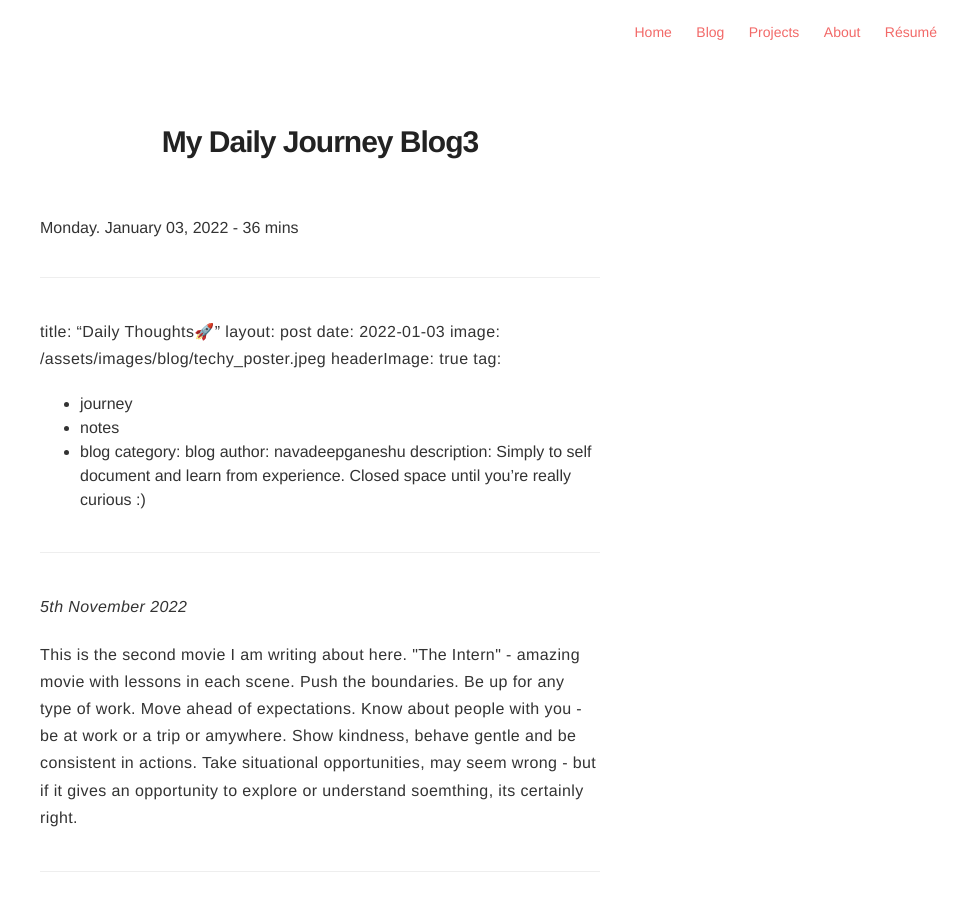
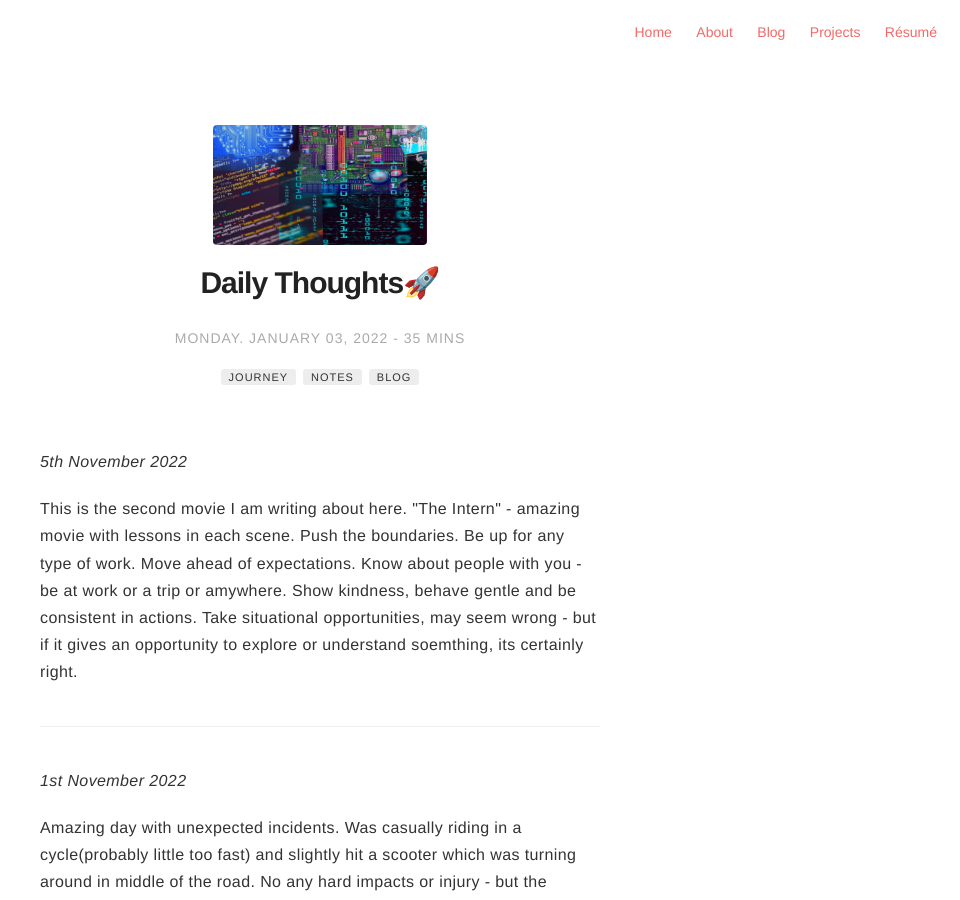
Before and after one commit to ngu25/ngu25.github.io, a Jekyll site: the page built from _posts/2022-01-03-my-daily-journey-blog3.markdown, in a window 1280 px wide and 900 px high. Shown: the whole window, without its empty margins (320-1280 px from the left). Built offline with Jekyll 4.4.1, drawn with Linux system fonts in a browser that asks for light colours; our own code applies the rules of GitHub Pages for plain Markdown files; comment, search, counter and statistics services are not loaded; some of the changed text lies outside the part shown.

Commit message:
r&r section added

```diff
--- a/_includes/nav.html
+++ b/_includes/nav.html
@@ -4,6 +4,14 @@
             <li class="item">
                 <a class="link" href="{{ site.url }}/">Home</a>
             </li>
+        {% endif %}
+
+        {% if site.about == true %}
+            {% if page.title != "About" %}
+                <li class="item">
+                    <a class="link" href="{{ site.url }}/about">About</a>
+                </li>
+            {% endif %}
         {% endif %}
 
         {% if site.blog == true %}
@@ -22,20 +30,18 @@
             {% endif %}
         {% endif %}
 
-        {% if site.about == true %}
-            {% if page.title != "About" %}
-                <li class="item">
-                    <a class="link" href="{{ site.url }}/about">About</a>
-                </li>
-            {% endif %}
-        {% endif %}
-
         {% if site.resume == true %}
             <li class="item">
                 <a class="link" href="{% if site.resume-external %}{{ site.resume-url }}{% else %}{{ site.url }}/{{ site.resume-url }}{% endif %}">Résumé</a>
             </li>
         {% endif %}
 
+        {% if site.R&R == true %}
+            <li class="item">
+                <a class="link" href="{% if site.R&R-external %}{{ site.R&R-url }}{% else %}{{ site.url }}/{{ site.R&R-url }}{% endif %}">R&R</a>
+            </li>
+        {% endif %}
+
     </ul>
 
 </nav>
--- a/_posts/2022-01-03-my-daily-journey-blog3.markdown
+++ b/_posts/2022-01-03-my-daily-journey-blog3.markdown
@@ -11,13 +11,11 @@
 category: blog
 author: navadeepganeshu
 description: Simply to self document and learn from experience. Closed space until you're really curious :)
-
------
+---
 
 <p><i>5th November 2022</i></p>
 
 <p>This is the second movie I am writing about here. "The Intern" - amazing movie with lessons in each scene. Push the boundaries. Be up for any type of  work. Move ahead of expectations. Know about people with you - be at work or a trip or amywhere. Show kindness, behave gentle and be consistent in actions. Take situational opportunities, may seem wrong - but if it gives an opportunity to explore or understand soemthing, its certainly right.</p>
-
 
 -----
 <p><i>1st November 2022</i></p>
@@ -480,3 +478,5 @@
 <p>Just out of Control Systems exam today. Feedback is important - seek for it at every point, think how i can add value to the people who have trusted, helped and blindly believed.</p>
 <p>Learning to remember is shit! Take note of things that can't be remembered and invest in thinking + solving. Start with it even by knowing nothing on it and dare to scratch heads, make no progress but still keep on it.</p>
 <p>Remember the past friendly evens and don't hesitate to make someone comfortable even if you get nothing out of it(unless you lose something). But at the same time don't hesitate to say 'no' or lie if it kills your resource.</p>
+
+---
```
Also changed, not shown: R&R/index.md (added, +41 -0 lines).
